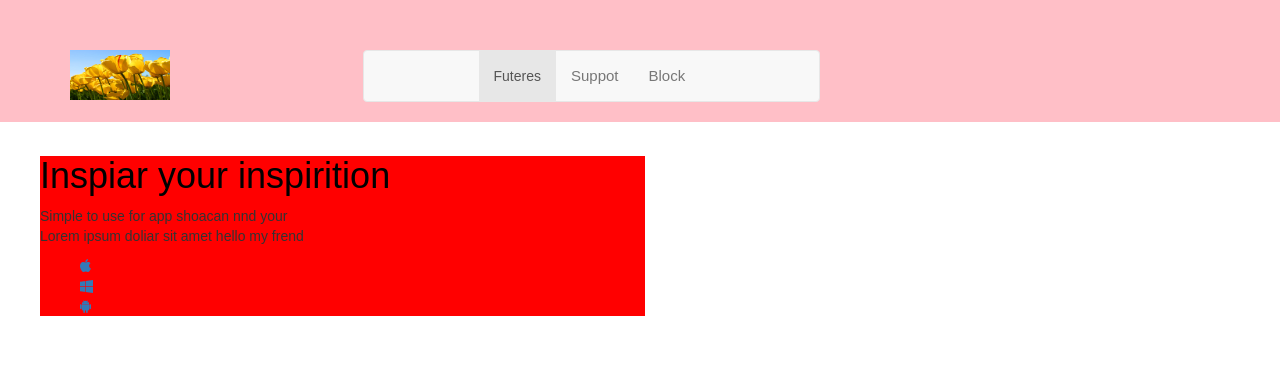
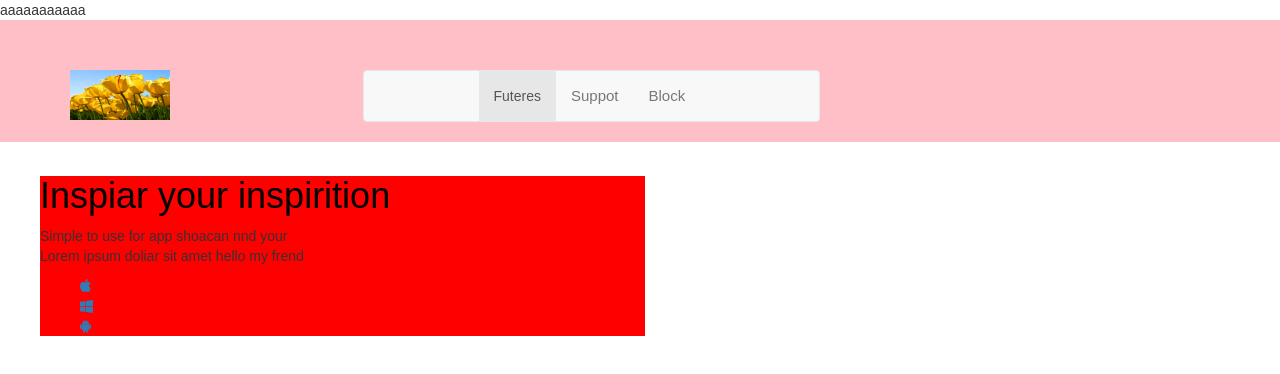
Before and after one commit to karenandreyan/uroki, a plain HTML site: page index.html in a window 1280 px wide. Drawn offline with nearby package versions, Linux system fonts and the light colour scheme.

Commit message:
dobavil text

```diff
--- a/index.html
+++ b/index.html
@@ -13,6 +13,9 @@
                             </script>
                             <script src="https://maxcdn.bootstrapcdn.com/bootstrap/3.3.7/js/bootstrap.min.js">
                             </script>
+                            <div>
+                            	aaaaaaaaaaa
+                            </div>
                         </link>
                     </link>
                 </link>
```
